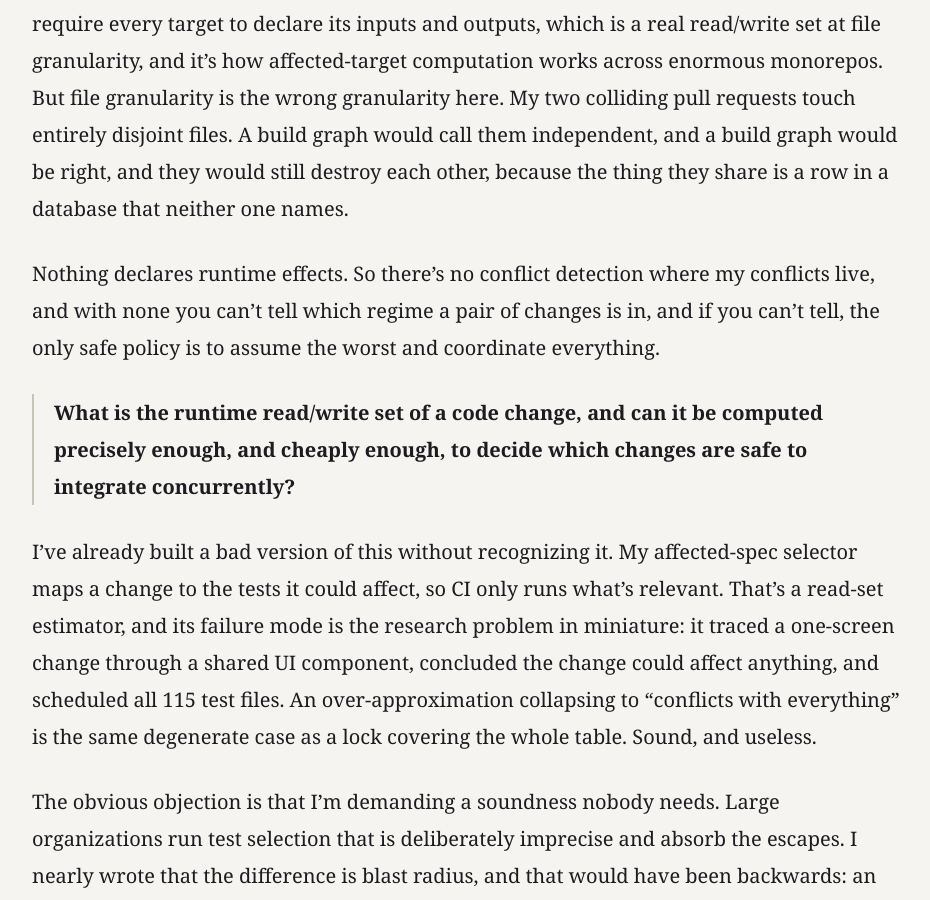
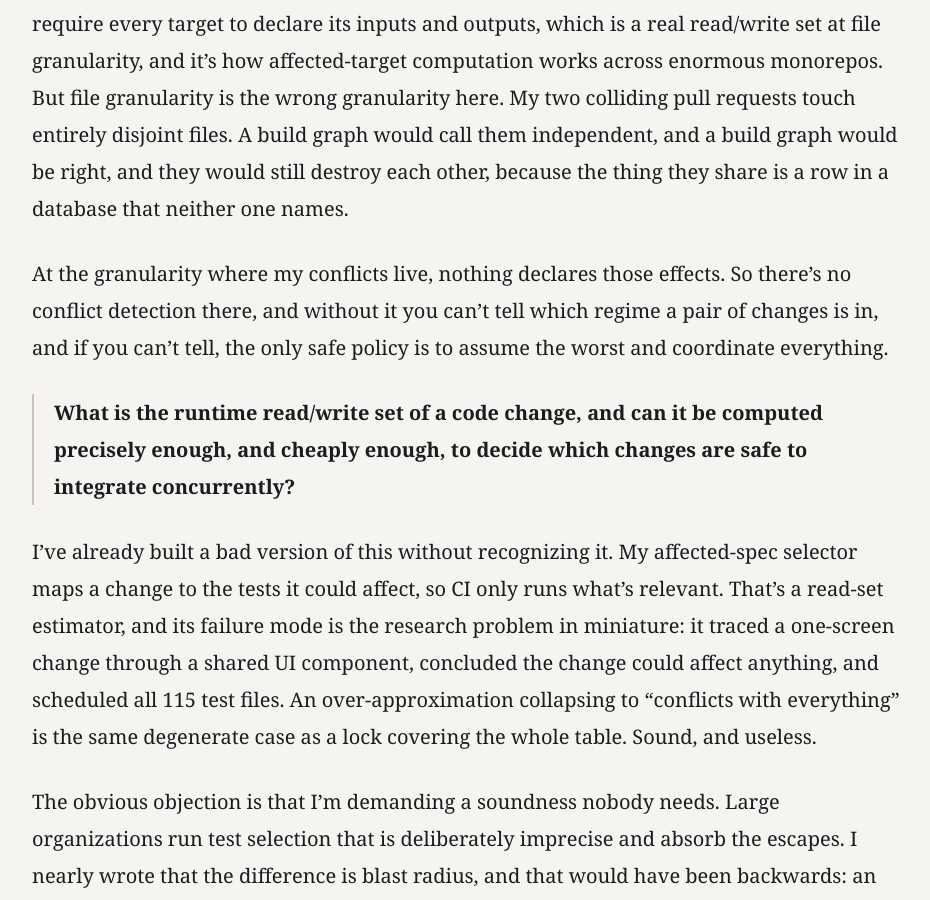
Before and after one commit to cmeiklejohn/cmeiklejohn.github.io, a Jekyll site: the page built from _posts/2026-07-26-one-writer.markdown, in a window 1280 px wide and 900 px high, scrolled down 12204 px. Shown: the whole window, without its empty margins (172-1102 px from the left). Built offline with Jekyll 4.4.1, drawn with Linux system fonts in a browser that asks for light colours; some web fonts are replaced.

Commit message:
Soften the absolute claim that nothing declares runtime effects
Build systems already declare file-level effects; the gap is at the granularity where the conflicts live.

Co-authored-by: Christopher S. Meiklejohn <christopher.meiklejohn@gmail.com>

```diff
--- a/_posts/2026-07-26-one-writer.markdown
+++ b/_posts/2026-07-26-one-writer.markdown
@@ -158,7 +158,7 @@ That question, which operations may run without coordination, has an exact answe
 
 Source code carries a partial declaration at best. Build systems get closest: [Bazel](https://bazel.build/) and [Nix](https://nixos.org/) require every target to declare its inputs and outputs, which is a real read/write set at file granularity, and it's how affected-target computation works across enormous monorepos. But file granularity is the wrong granularity here. My two colliding pull requests touch entirely disjoint files. A build graph would call them independent, and a build graph would be right, and they would still destroy each other, because the thing they share is a row in a database that neither one names.
 
-Nothing declares runtime effects. So there's no conflict detection where my conflicts live, and with none you can't tell which regime a pair of changes is in, and if you can't tell, the only safe policy is to assume the worst and coordinate everything.
+At the granularity where my conflicts live, nothing declares those effects. So there's no conflict detection there, and without it you can't tell which regime a pair of changes is in, and if you can't tell, the only safe policy is to assume the worst and coordinate everything.
 
 > **What is the runtime read/write set of a code change, and can it be computed precisely enough, and cheaply enough, to decide which changes are safe to integrate concurrently?**
 
```
